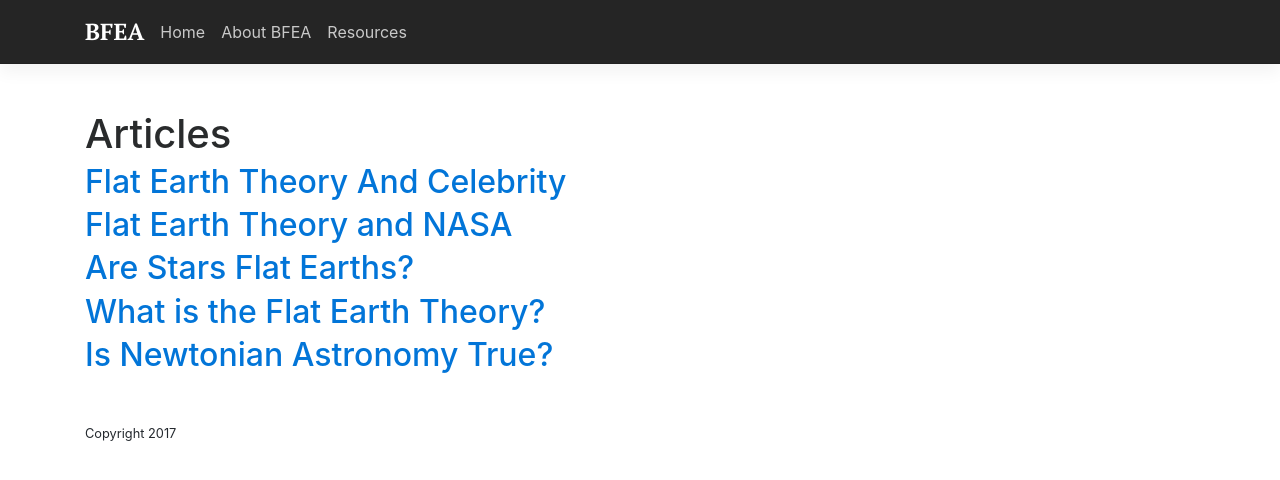
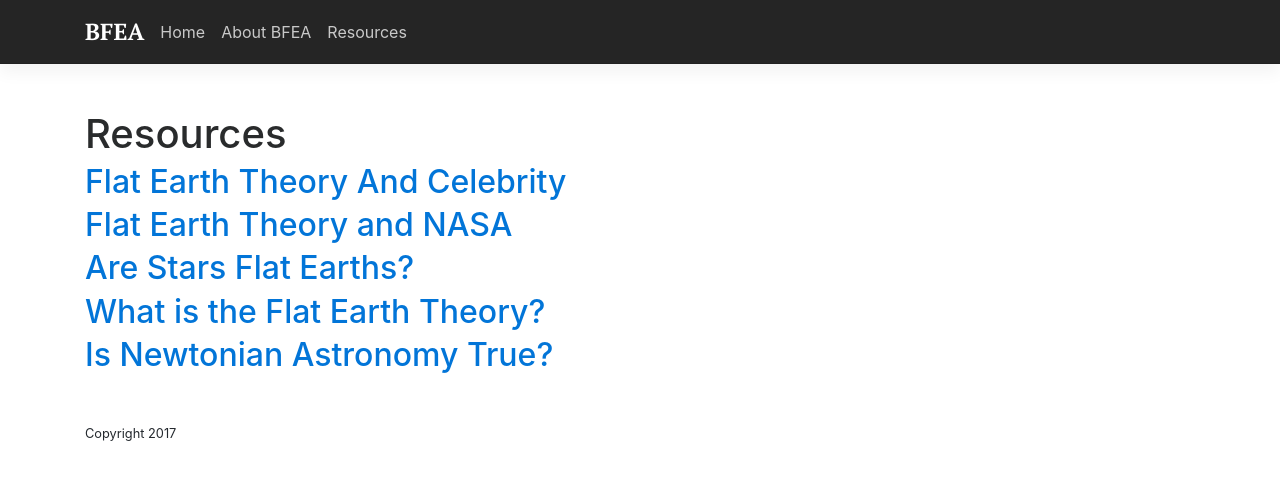
Before and after one commit to krussll/etsysimplicity, a Jekyll site: the page built from resources.md, in a window 1280 px wide. Shown: the top 480 px of the page. Built offline with Jekyll 4.4.1, drawn with Linux system fonts in a browser that asks for light colours.

Commit message:
Update resources.md

```diff
--- a/resources.md
+++ b/resources.md
@@ -3,6 +3,6 @@ layout: default
 title: Resources
 ---
 
-# Articles
+# Resources
 
 {% include all-posts.html %}
```
